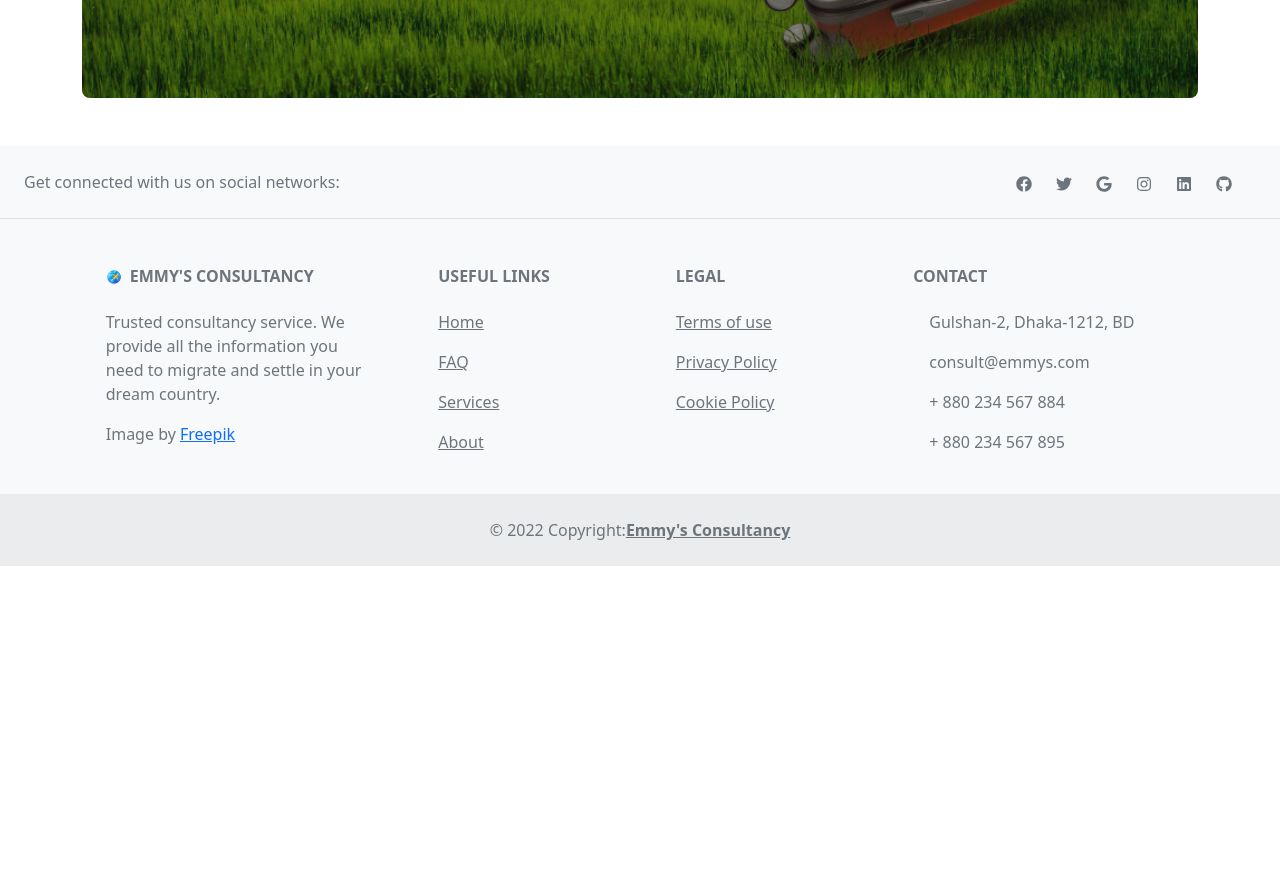
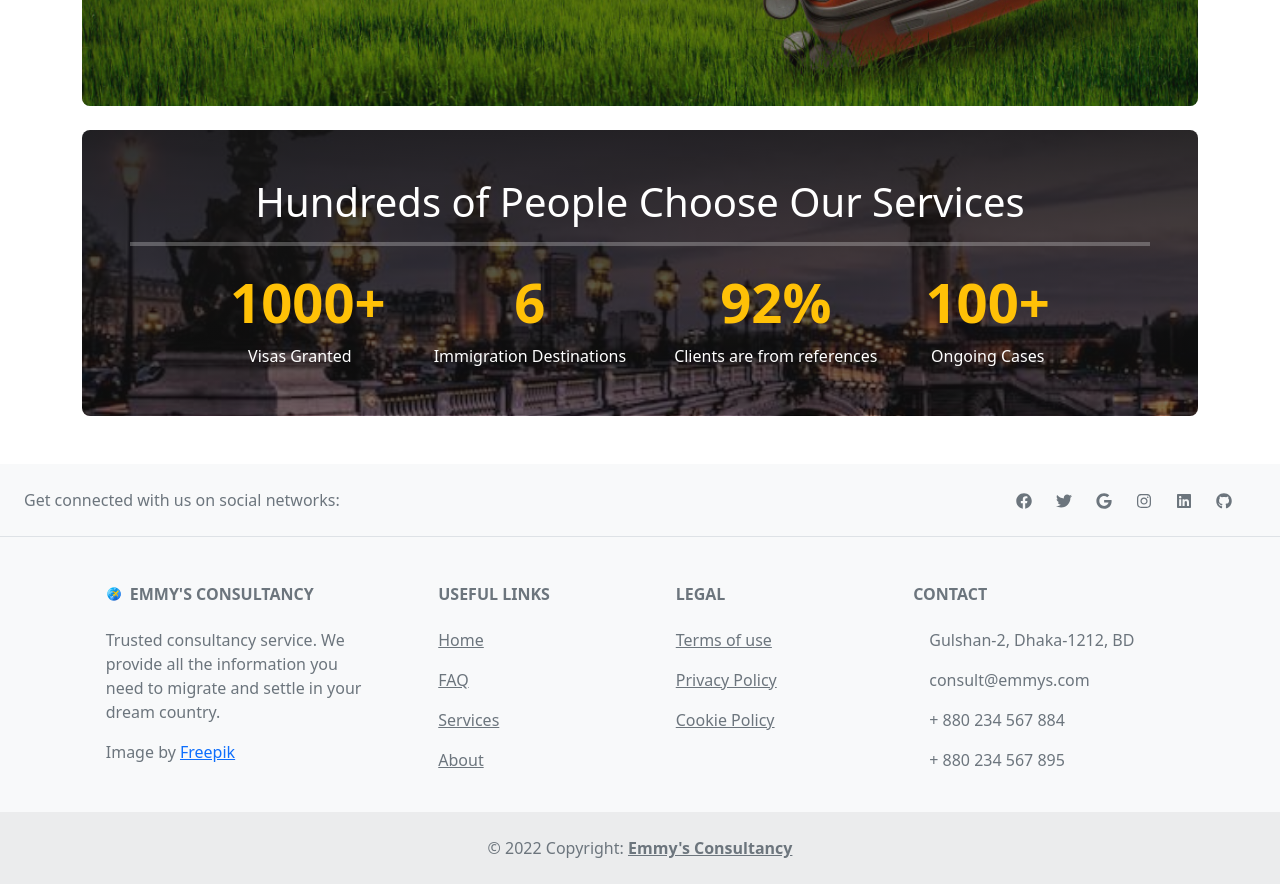
Before and after one commit to rakib099/emmy-consultancy-client, a React (Create React App) app: page / in a window 1280 px wide. Shown: the part 620-1504 px from the top of the page. Before the commit the page ends 1186 px from the top, so only its background shows below. Built offline with nearby package versions, Linux system fonts and the light colour scheme; no server answers.

Commit message:
Stat section added in the homepage

```diff
--- a/src/Pages/Home/Banner/Banner.js
+++ b/src/Pages/Home/Banner/Banner.js
@@ -4,7 +4,7 @@ import banner from '../../../assets/images/banner.jpg';
 
 const Banner = () => {
     return (
-        <div id="travel-carousel" className="carousel slide mt-2" data-bs-ride="false">
+        <div id="travel-carousel" className="carousel slide mt-3" data-bs-ride="false">
 
             <div className="carousel-inner">
                 <div className="carousel-item active position-relative">
--- a/src/Pages/Home/Home/Home.js
+++ b/src/Pages/Home/Home/Home.js
@@ -1,11 +1,13 @@
 import React from 'react';
 import { Container } from 'react-bootstrap';
 import Banner from '../Banner/Banner';
+import ServiceStat from '../ServiceStat/ServiceStat';
 
 const Home = () => {
     return (
         <Container className='mb-5'>
             <Banner />
+            <ServiceStat />
         </Container>
     );
 };
--- /dev/null
+++ b/src/Pages/Home/ServiceStat/ServiceStat.css
@@ -0,0 +1,20 @@
+.service-stat {
+    background-color: teal;
+    padding: 3rem;
+    border-radius: 8px;
+    background-image: linear-gradient(to bottom, rgba(21, 21, 21, 0.9) 0%, rgba(21, 21, 21, 0.55) 100%), url('../../../assets/images/paris.jpg');
+    background-position:center;
+    background-repeat: no-repeat;
+    background-size: cover;
+    /* background-blend-mode: darken; */
+}
+.service-stat > h2 {
+    font-size: 2.5rem;
+}
+.service-stat hr {
+   border-width: 4px;
+   border-color: #ffffff;
+}
+.stats h2 {
+    font-size: 3.4rem;
+}
--- /dev/null
+++ b/src/Pages/Home/ServiceStat/ServiceStat.js
@@ -0,0 +1,31 @@
+import React from 'react';
+import './ServiceStat.css';
+
+const ServiceStat = () => {
+    return (
+        <div className='service-stat my-4'>
+            <h2 className='text-white text-center'>Hundreds of People Choose Our Services</h2>
+            <hr />
+            <div className="stats d-flex gap-5 justify-content-center flex-column flex-md-row mt-4">
+                <div className="visas align-items-center d-flex flex-column">
+                    <h2 className='fw-bold text-warning'>1000+</h2>
+                    <span className='text-white me-3'>Visas Granted</span>
+                </div>
+                <div className="destinations align-items-center d-flex flex-column">
+                    <h2 className='fw-bold text-warning'>6</h2>
+                    <span className='text-white'>Immigration Destinations</span>
+                </div>
+                <div className="references align-items-center d-flex flex-column">
+                    <h2 className='fw-bold text-warning'>92%</h2>
+                    <span className='text-white'>Clients are from references</span>
+                </div>
+                <div className="cases align-items-center d-flex flex-column">
+                    <h2 className='fw-bold text-warning'>100+</h2>
+                    <span className='text-white'>Ongoing Cases</span>
+                </div>
+            </div>
+        </div>
+    );
+};
+
+export default ServiceStat;
--- a/src/Pages/Login/Login/Login.js
+++ b/src/Pages/Login/Login/Login.js
@@ -43,7 +43,7 @@ const Login = () => {
 
     return (
         <Container>
-            <div className='my-4 form-container mx-auto'>
+            <div className='mt-4 mb-5 form-container mx-auto'>
                 <h2 className='my-3'>Please Login</h2>
                 <Form onSubmit={handleSubmit}>
                     <Form.Group className="mb-3" controlId="formBasicEmail">
--- /dev/null
+++ b/src/Pages/Shared/Footer/Footer.css
@@ -0,0 +1,5 @@
+@media screen and (max-width: 767px) {
+    .footer-brand {
+        justify-content: center;
+    }
+}
--- a/src/Pages/Shared/Footer/Footer.js
+++ b/src/Pages/Shared/Footer/Footer.js
@@ -1,4 +1,5 @@
 import React from 'react';
+import './Footer.css';
 import logo from '../../../assets/images/logo-small.png';
 import { Link } from 'react-router-dom';
 import { FaFacebook, FaGithub, FaGoogle, FaInstagram, FaLinkedin, FaTwitter } from 'react-icons/fa';
@@ -47,7 +48,7 @@ const Footer = () => {
                         {/* <!-- Grid column --> */}
                         <div className="col-md-3 col-lg-4 col-xl-3 mx-auto mb-4">
                             {/* <!-- Content --> */}
-                            <div className='d-flex align-items-center gap-2 mb-4'>
+                            <div className='d-flex align-items-center gap-2 mb-4 footer-brand'>
                                 <img src={logo} alt="logo" />
                                 <h6 className="text-uppercase fw-bold m-0">Emmy's Consultancy
                                 </h6>
@@ -120,7 +121,7 @@ const Footer = () => {
 
             {/* <!-- Copyright --> */}
             <div className="text-center p-4" style={{ backgroundColor: "rgba(0, 0, 0, 0.05)" }}>
-                © 2022 Copyright:
+                © 2022 Copyright:{" "}
                 <Link className="text-reset fw-bold" to="/">Emmy's Consultancy</Link>
             </div>
             {/* <!-- Copyright --> */}
--- a/src/Pages/Shared/Header/Header.js
+++ b/src/Pages/Shared/Header/Header.js
@@ -20,7 +20,7 @@ const Header = () => {
     }
 
     return (
-        <Navbar collapseOnSelect expand="lg" bg="white" variant="light">
+        <Navbar collapseOnSelect expand="lg" bg="light" variant="light">
             <Container className='py-1'>
                 <Link to="/" className="navbar-brand">
                     <div className='d-flex align-items-center brand'>
@@ -29,7 +29,7 @@ const Header = () => {
                     </div>
                 </Link>
                 <Navbar.Toggle aria-controls="responsive-navbar-nav" />
-                <Navbar.Collapse id="responsive-navbar-nav">
+                <Navbar.Collapse id="responsive-navbar-nav" className='align-items-center'>
                     <Nav className="me-auto">
                         <NavLink className="links" to="/">Home</NavLink>
                         <NavLink className="links" to="/blogs">Blogs</NavLink>
--- a/src/Pages/SignUp/SignUp/SignUp.js
+++ b/src/Pages/SignUp/SignUp/SignUp.js
@@ -66,7 +66,7 @@ const SignUp = () => {
 
     return (
         <Container>
-            <div className='my-4 form-container mx-auto'>
+            <div className='mt-4 mb-5 form-container mx-auto'>
                 <h2 className='my-3'>Create An Account</h2>
                 <Form onSubmit={handleSubmit}>
                     <Form.Group className="mb-3" controlId="formBasicFirstName">
```
Also changed, not shown: src/assets/images/eifel-tower.jpg (added), src/assets/images/paris.jpg (added).
